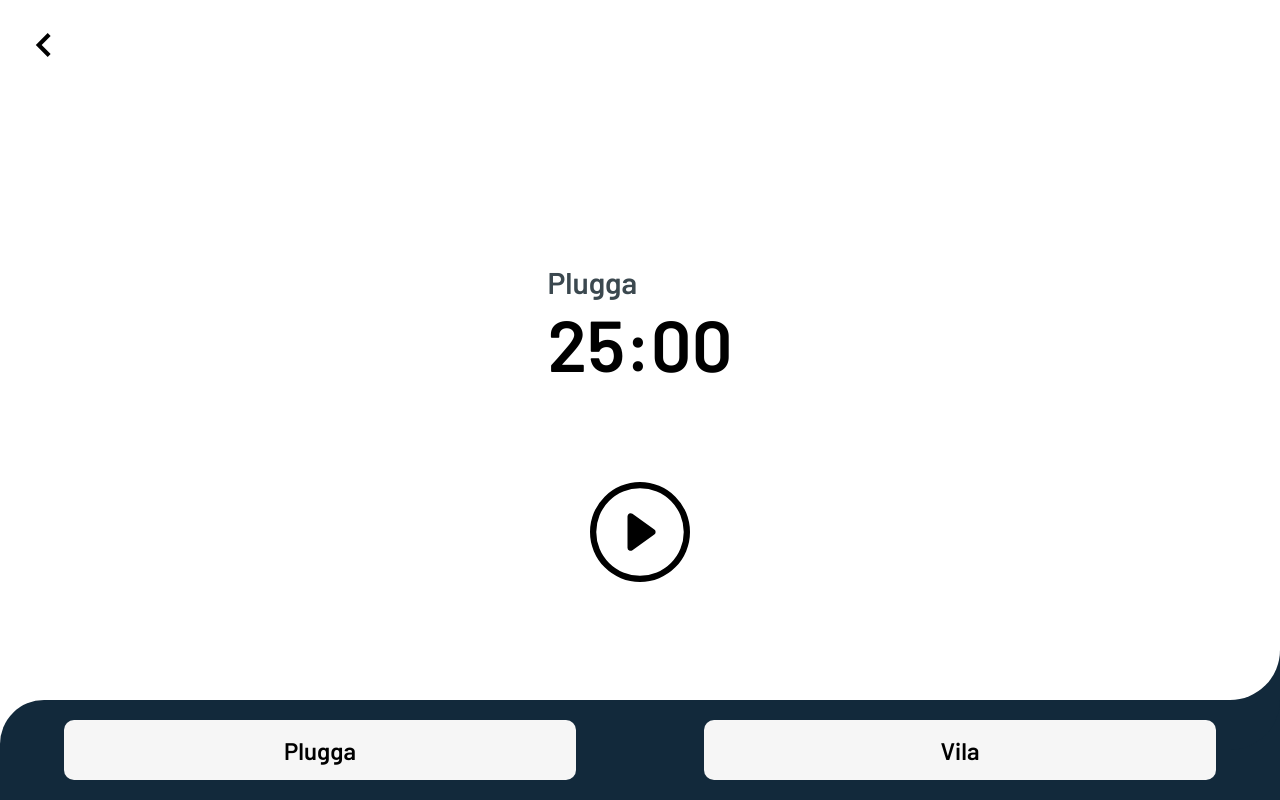
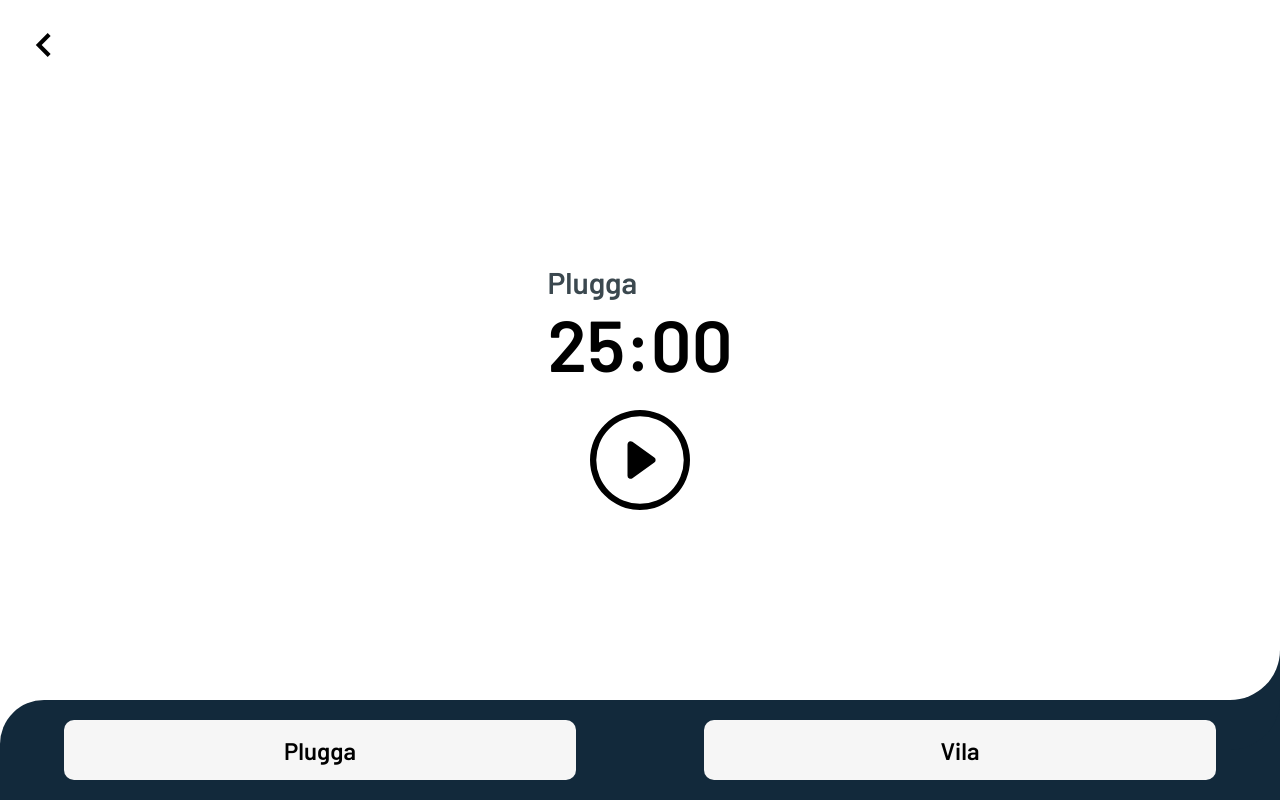
Before and after one commit to Filipbagen/merit, a React (Create React App) app: page /merit/pomodoro in a window 1280 px wide. Built offline with nearby package versions, Linux system fonts and the light colour scheme.

Commit message:
Final bug fixes

```diff
--- a/src/components/Pomodoro.js
+++ b/src/components/Pomodoro.js
@@ -5,8 +5,8 @@ import { BsPlayCircle, BsPauseCircle } from 'react-icons/bs'
 import BackBtn from './BackBtn'
 
 const AllButts = styled.div`
-  min-height: 100vh;
-  min-width: 100vw;
+  height: 100vh;
+  width: 100vw;
   background-color: white;
   font-family: 'Barlow';
   display: flex;
@@ -82,6 +82,10 @@ const Vector = styled.div`
   }
 `
 
+const Time = styled.div`
+  margin: 0;
+`
+
 // Component
 const Pomodoro = () => {
   // var colChange = document.querySelector(".Clock");
@@ -128,16 +132,16 @@ const Pomodoro = () => {
       <Clock className='Clock'>
         {message
           ? (
-            <p>
+            <Time>
               <Text>Vila</Text>
               {timerVilaMin}:{timerVilaSec}
-            </p>
+            </Time>
             )
           : (
-            <p>
+            <Time>
               <Text>Plugga</Text>
               {timerMinutes}:{timerSeconds}
-            </p>
+            </Time>
             )}
       </Clock>
 
--- a/src/components/Schedule.js
+++ b/src/components/Schedule.js
@@ -173,7 +173,7 @@ const Schedule = () => {
 
                     <TopRow>
                       <Asset>{item.Kurs}</Asset>
-                      <Asset>{item.Lokal ? item.Lokal : 'Distans'}</Asset>
+                      <Asset>{(item.Lokal || item.Undervisningstyp === 'Dugga') ? item.Lokal : 'Distans'}</Asset>
                     </TopRow>
 
                     <Teacher>
```
